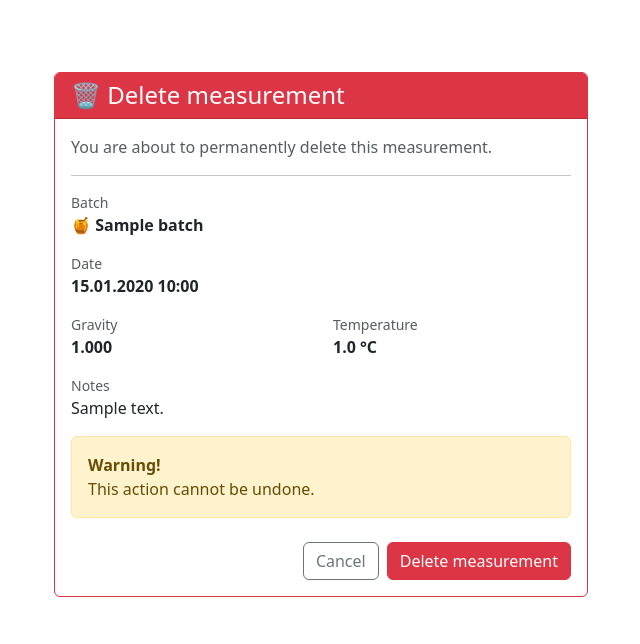
After one commit to EugeneVegas/MeadBook, a Django app: page /measurement/1/delete/ in a window 1280 px wide. The commit adds this page. Shown: the top 644 px of the page, without its empty margins (319-959 px from the left). Run offline with Django 5.2, Linux system fonts and the light colour scheme; tables that the repository leaves empty hold one stand-in row (values such as "Sample post").

Commit message:
add measurement delete

```diff
--- /dev/null
+++ b/brewery/templates/brewery/measurement/confirm_delete.html
@@ -0,0 +1,111 @@
+{% extends 'base.html' %}
+
+{% block content %}
+<div class='container py-4'>
+
+    <div class='row justify-content-center'>
+        <div class='col-lg-6'>
+
+            <div class='card border-danger'>
+
+                <div class='card-header bg-danger text-white'>
+                    <h4 class='mb-0'>
+                        🗑 Delete measurement
+                    </h4>
+                </div>
+
+                <div class='card-body'>
+
+                    <p class='text-muted'>
+                        You are about to permanently delete this measurement.
+                    </p>
+
+                    <hr>
+
+                    <div class='mb-3'>
+                        <div class='text-muted small'>
+                            Batch
+                        </div>
+                        <div class='fw-semibold'>
+                            🍯 {{ object.batch.name }}
+                        </div>
+                    </div>
+
+                    <div class='mb-3'>
+                        <div class='text-muted small'>
+                            Date
+                        </div>
+                        <div class='fw-semibold'>
+                            {{ object.measured_at|date:'d.m.Y H:i' }}
+                        </div>
+                    </div>
+
+                    <div class='row mb-3'>
+
+                        <div class='col-6'>
+                            <div class='text-muted small'>
+                                Gravity
+                            </div>
+
+                            <div class='fw-semibold'>
+                                {{ object.gravity }}
+                            </div>
+                        </div>
+
+                        <div class='col-6'>
+                            <div class='text-muted small'>
+                                Temperature
+                            </div>
+
+                            <div class='fw-semibold'>
+                                {{ object.temperature }} °C
+                            </div>
+                        </div>
+
+                    </div>
+
+                    {% if object.notes %}
+                    <div class='mb-3'>
+                        <div class='text-muted small'>
+                            Notes
+                        </div>
+
+                        <div>
+                            {{ object.notes|linebreaks }}
+                        </div>
+                    </div>
+                    {% endif %}
+
+                    <div class='alert alert-warning mb-4'>
+                        <strong>Warning!</strong><br>
+                        This action cannot be undone.
+                    </div>
+
+                    <form method='post'>
+                        {% csrf_token %}
+
+                        <div class='d-flex justify-content-end gap-2'>
+
+                            <a href="{% url 'batch_detail' object.batch.pk %}"
+                               class='btn btn-outline-secondary'>
+                                Cancel
+                            </a>
+
+                            <button type='submit'
+                                    class='btn btn-danger'>
+                                Delete measurement
+                            </button>
+
+                        </div>
+
+                    </form>
+
+                </div>
+
+            </div>
+
+        </div>
+    </div>
+
+</div>
+{% endblock %}
--- a/brewery/urls.py
+++ b/brewery/urls.py
@@ -13,4 +13,7 @@ urlpatterns = [
     path('measurement/<int:pk>/edit/',
          views.MeasurementUpdateView.as_view(),
          name='measurement_update'),
+    path('measurement/<int:pk>/delete/',
+         views.MeasurementDeleteView.as_view(),
+         name='measurement_delete'),
 ]
--- a/brewery/views.py
+++ b/brewery/views.py
@@ -5,6 +5,7 @@ from django.views.generic import (
     DetailView,
     CreateView,
     UpdateView,
+    DeleteView,
 )
 
 from .models import Batch, Measurement
@@ -67,3 +68,12 @@ class MeasurementUpdateView(MeasurementSuccessUrlMixin, UpdateView):
         context = super().get_context_data(**kwargs)
         context['batch'] = self.object.batch
         return context
+
+
+class MeasurementDeleteView(DeleteView):
+    model = Measurement
+    template_name = 'brewery/measurement/confirm_delete.html'
+
+    def get_success_url(self) -> str:
+        return reverse_lazy('batch_detail',
+                            kwargs={'pk': self.object.batch.pk})
```
Also changed, not shown: brewery/templates/brewery/batch/partials/_measurements_card.html (+6 -10 lines).
